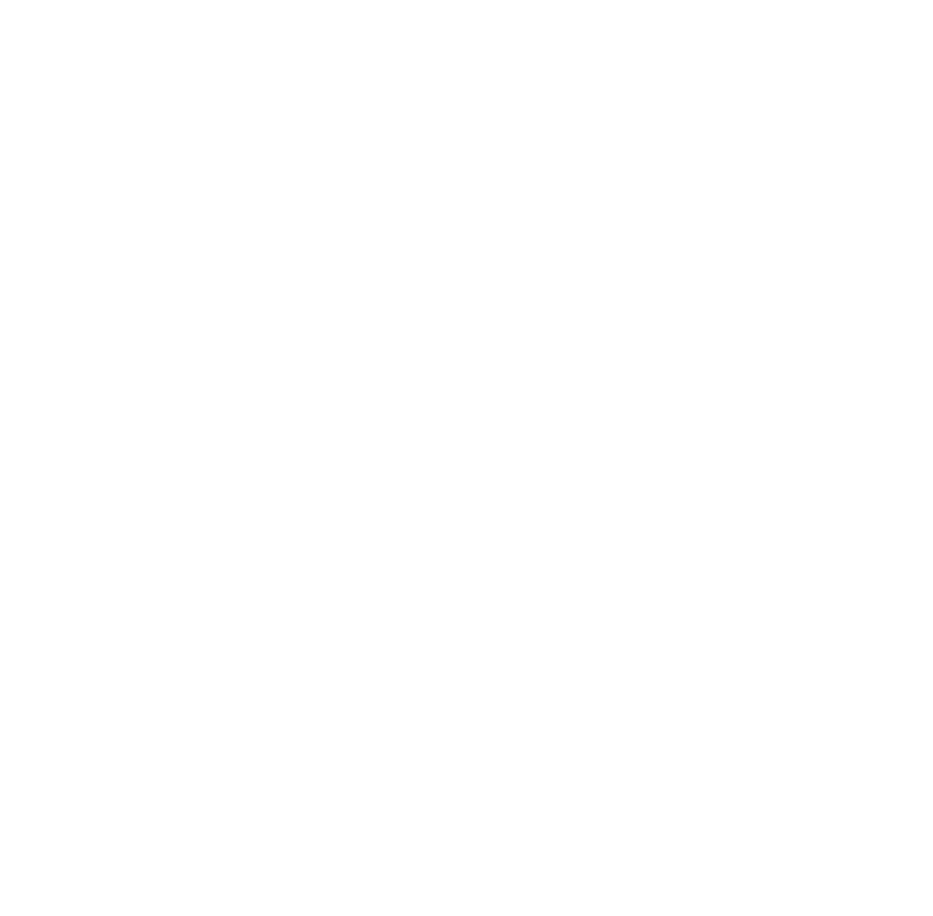
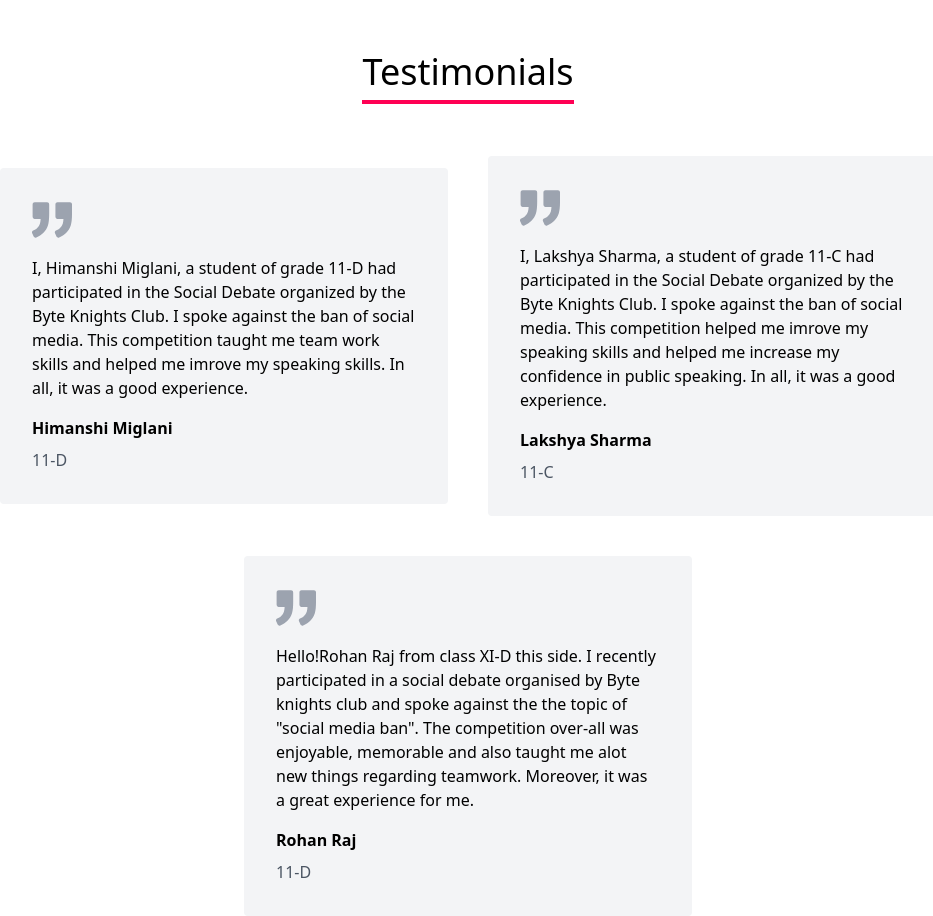
Before and after one commit to namanArora1022/thebyteknights, a React (Create React App) app: page / in a window 1280 px wide. Shown: the part 1680-2596 px from the top of the page, without its empty margins (172-1105 px from the left). Before the commit the page ends 1652 px from the top, so only its background shows below. Built offline with nearby package versions, Linux system fonts and the light colour scheme; a web font is replaced by a local one.

Commit message:
testimonial section done

```diff
--- a/public/index.html
+++ b/public/index.html
@@ -20,7 +20,7 @@
   <title>The Byte Knights</title>
 </head>
 
-<body>
+<body class="bg-gray-100">
   <noscript>You need to enable JavaScript to run this app.</noscript>
   <div id="root"></div>
   <script>
--- a/src/data/home/index.js
+++ b/src/data/home/index.js
@@ -36,3 +36,24 @@ export const features = [
         description: 'Graphic Designing helps students to use their creative minds to devlop the various user interfaces and user experiences(UI/UX)'
     },
 ];
+
+export const testimonials = [
+    {
+        id: 1,
+        text: 'I, Himanshi Miglani, a student of grade 11-D had participated in the Social Debate organized by the Byte Knights Club. I spoke against the ban of social media. This competition taught me team work skills and helped me imrove my speaking skills. In all, it was a good experience.',
+        name: 'Himanshi Miglani',
+        standard: '11-D'
+    },
+    {
+        id: 2,
+        text: 'I, Lakshya Sharma, a student of grade 11-C had participated in the Social Debate organized by the Byte Knights Club. I spoke against the ban of social media. This competition helped me imrove my speaking skills and helped me increase my confidence in public speaking. In all, it was a good experience.',
+        name: 'Lakshya Sharma',
+        standard: '11-C'
+    },
+    {
+        id: 3,
+        text: 'Hello!‌Rohan Raj from class XI-D this side. I recently participated in a social debate organised by Byte knights club and spoke against the the topic of "social media ban". The competition over-all was enjoyable, memorable and also taught me alot new things regarding teamwork. Moreover, it was a great experience for me.',
+        name: '‌Rohan Raj',
+        standard: '11-D'
+    }
+]
--- a/src/pages/Home.jsx
+++ b/src/pages/Home.jsx
@@ -1,6 +1,6 @@
 import React from 'react';
 
-import { features } from '../data/home';
+import { features, testimonials } from '../data/home';
 
 const Home = () => {
     return (
@@ -17,12 +17,28 @@ const Home = () => {
                     {features.map(feature => (
                         <div key={feature.id} className='flex flex-col justify-center items-center my-6 mx-10'>
                             <img
-                            className='object-cover h-16 p-2 rounded-lg bg-Pink'
-                            src={feature.img}
-                            alt={feature.name}
+                                className='object-cover h-16 p-2 rounded-lg bg-Pink'
+                                src={feature.img}
+                                alt={feature.name}
                             />
                             <h3 className='my-3 font-semibold'>{feature.name}</h3>
                             <p className='w-52 text-center'>{feature.description}</p>
+                        </div>
+                    ))}
+                </div>
+            </section>
+            {/* Testimonials */}
+            <section className='flex justify-center items-center flex-col py-20 md:px-36 bg-white'>
+                <h2 className='text-4xl Pink-border mb-8'>Testimonials</h2>
+                <div className='flex flex-wrap justify-center items-center'>
+                    {testimonials.map(testimonial => (
+                        <div key={testimonial.id} className='bg-gray-100 p-8 rounded m-5 hover:shadow-md transition-all duration-300 cursor-default'>
+                            <svg xmlns="http://www.w3.org/2000/svg" fill="currentColor" className="block object-cover h-10 text-gray-400 mb-4" viewBox="0 0 975.036 975.036">
+                                <path d="M925.036 57.197h-304c-27.6 0-50 22.4-50 50v304c0 27.601 22.4 50 50 50h145.5c-1.9 79.601-20.4 143.3-55.4 191.2-27.6 37.8-69.399 69.1-125.3 93.8-25.7 11.3-36.8 41.7-24.8 67.101l36 76c11.6 24.399 40.3 35.1 65.1 24.399 66.2-28.6 122.101-64.8 167.7-108.8 55.601-53.7 93.7-114.3 114.3-181.9 20.601-67.6 30.9-159.8 30.9-276.8v-239c0-27.599-22.401-50-50-50zM106.036 913.497c65.4-28.5 121-64.699 166.9-108.6 56.1-53.7 94.4-114.1 115-181.2 20.6-67.1 30.899-159.6 30.899-277.5v-239c0-27.6-22.399-50-50-50h-304c-27.6 0-50 22.4-50 50v304c0 27.601 22.4 50 50 50h145.5c-1.9 79.601-20.4 143.3-55.4 191.2-27.6 37.8-69.4 69.1-125.3 93.8-25.7 11.3-36.8 41.7-24.8 67.101l35.9 75.8c11.601 24.399 40.501 35.2 65.301 24.399z"></path>
+                            </svg>
+                            <p className='my-4 w-64 md:w-96'>{testimonial.text}</p>
+                            <h3 className='mb-2 font-semibold'>{testimonial.name}</h3>
+                            <h4 className='text-gray-600'>{testimonial.standard}</h4>
                         </div>
                     ))}
                 </div>
```
